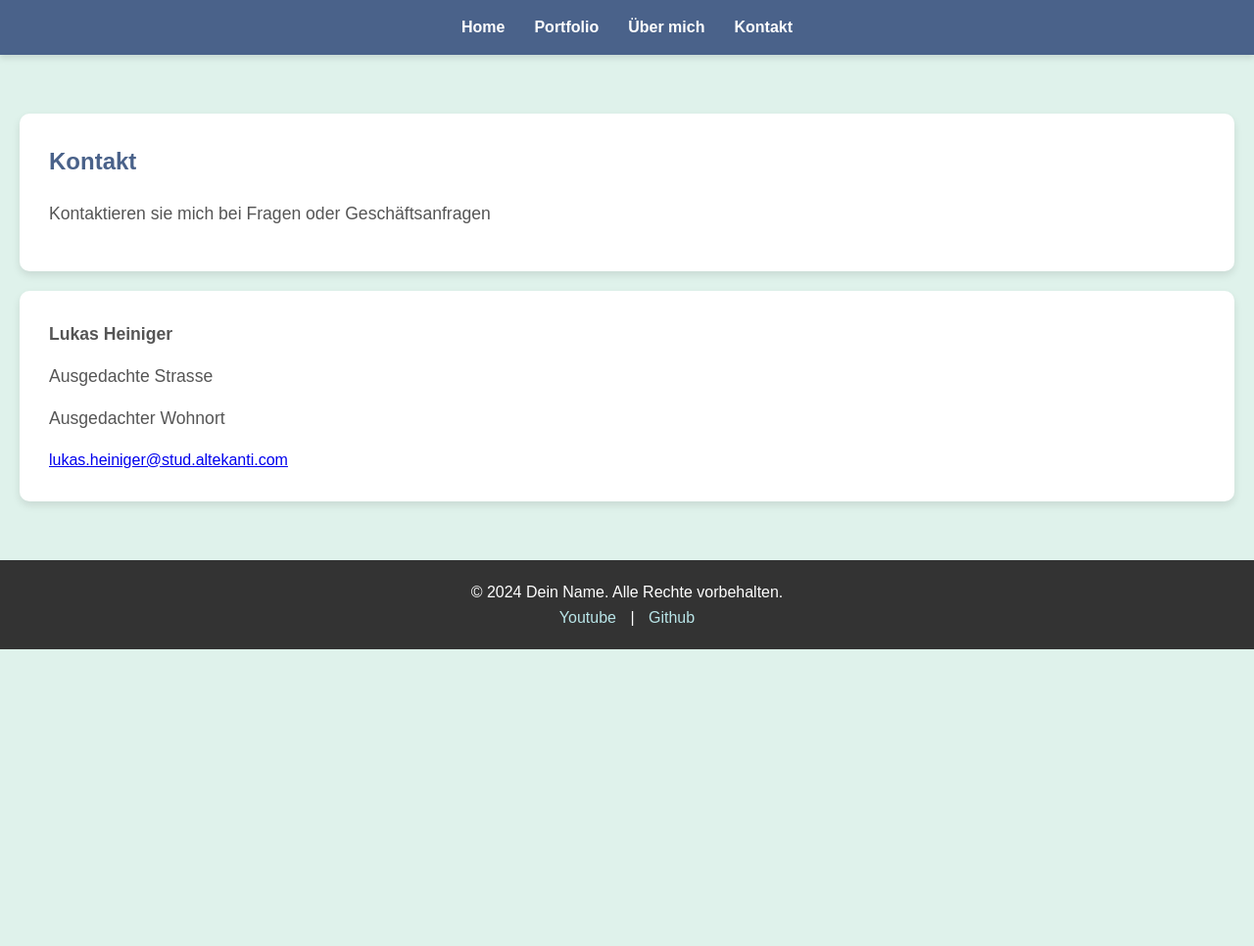
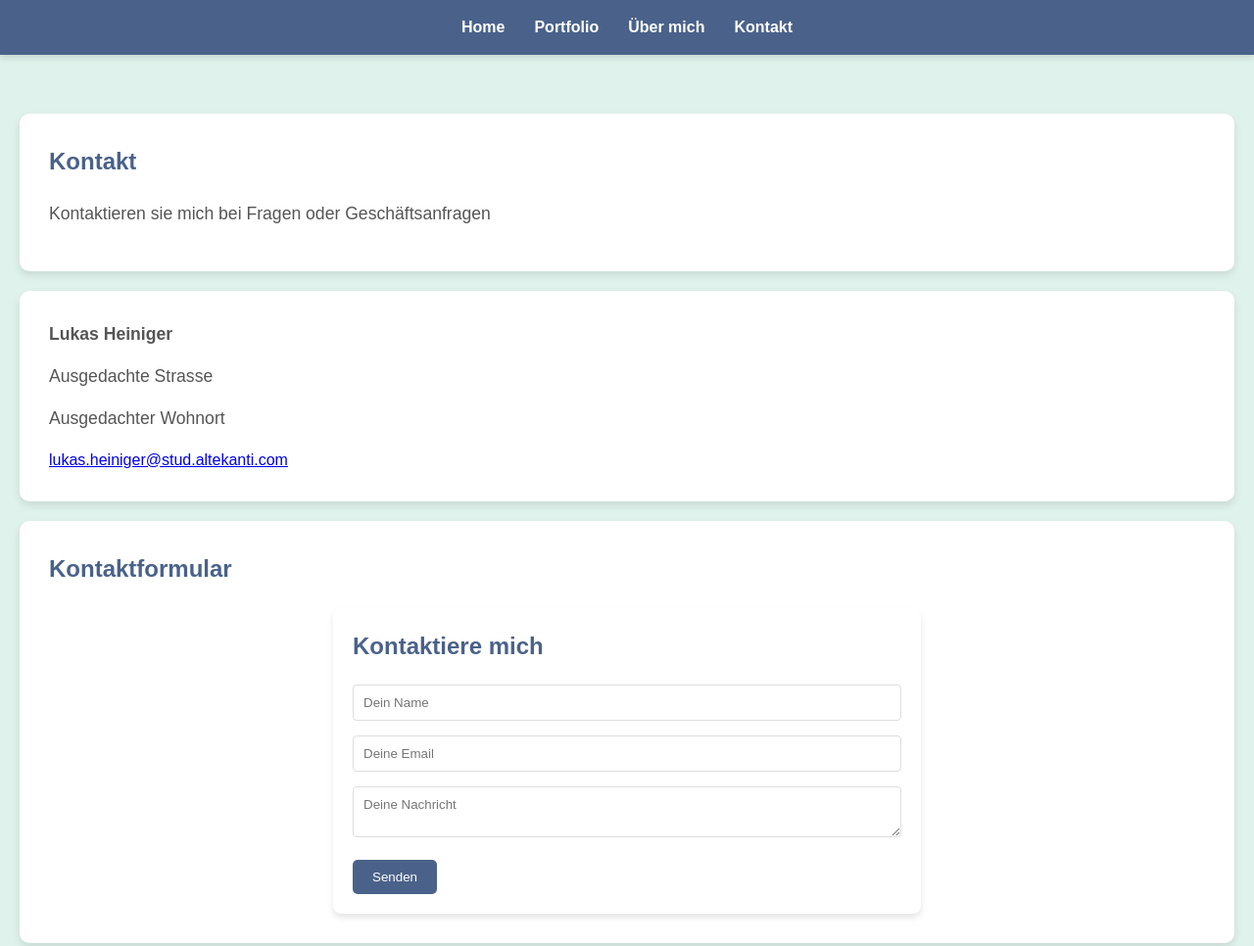
Before and after one commit to LukasHeiniger/LBM324, a plain HTML site: page contact.html in a window 1280 px wide. Shown: the top 966 px of the page at 98% size. Before the commit the page ends 800 px from the top, so only its background shows below. Drawn offline with Linux system fonts and the light colour scheme; a script that the page names is missing.

Commit message:
contact formular

```diff
--- a/contact.html
+++ b/contact.html
@@ -32,6 +32,29 @@
         </div>
       </section>
 
+      <section>
+
+        <h1>Kontaktformular</h1>
+
+        <div class="contact-formular">
+
+            <form action="https://api.web3forms.com/submit" method="POST" class="contact-left">
+                  <div class="contact-left-title">
+                    <h2>Kontaktiere mich</h2>
+
+                  </div>
+                  <input type="hidden" name="access_key" value="98b4410a-abc1-4eb2-8064-56ba5f20af0d">
+                  <input type="text" name="Name" placeholder="Dein Name" class="input" required>
+                  <input type="email" name="Email" placeholder="Deine Email" class="input" required>
+                  <textarea name="Nachricht" placeholder="Deine Nachricht" class="input" required></textarea>
+                  <button type="submit">Senden </button>
+            </form>
+
+
+        </div>
+
+      </section>
+
     </main>
 
     <footer>
```
